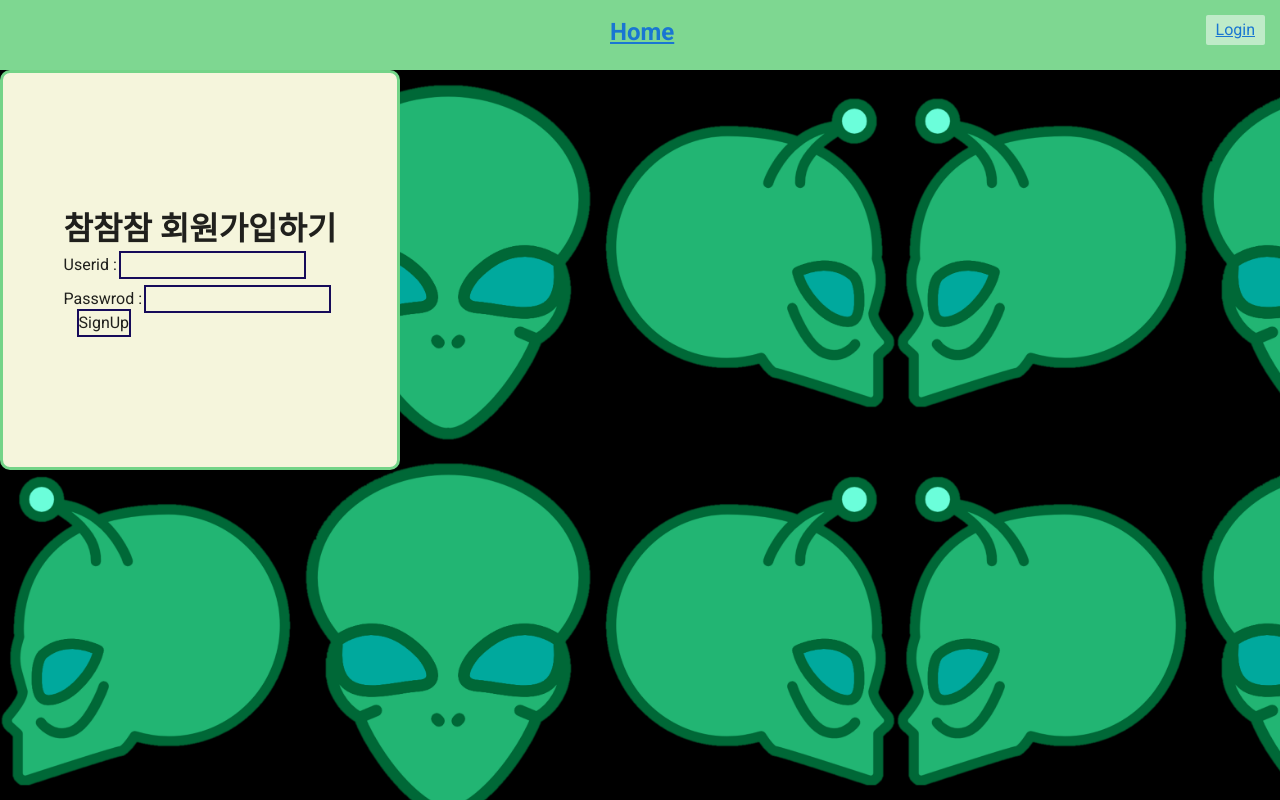
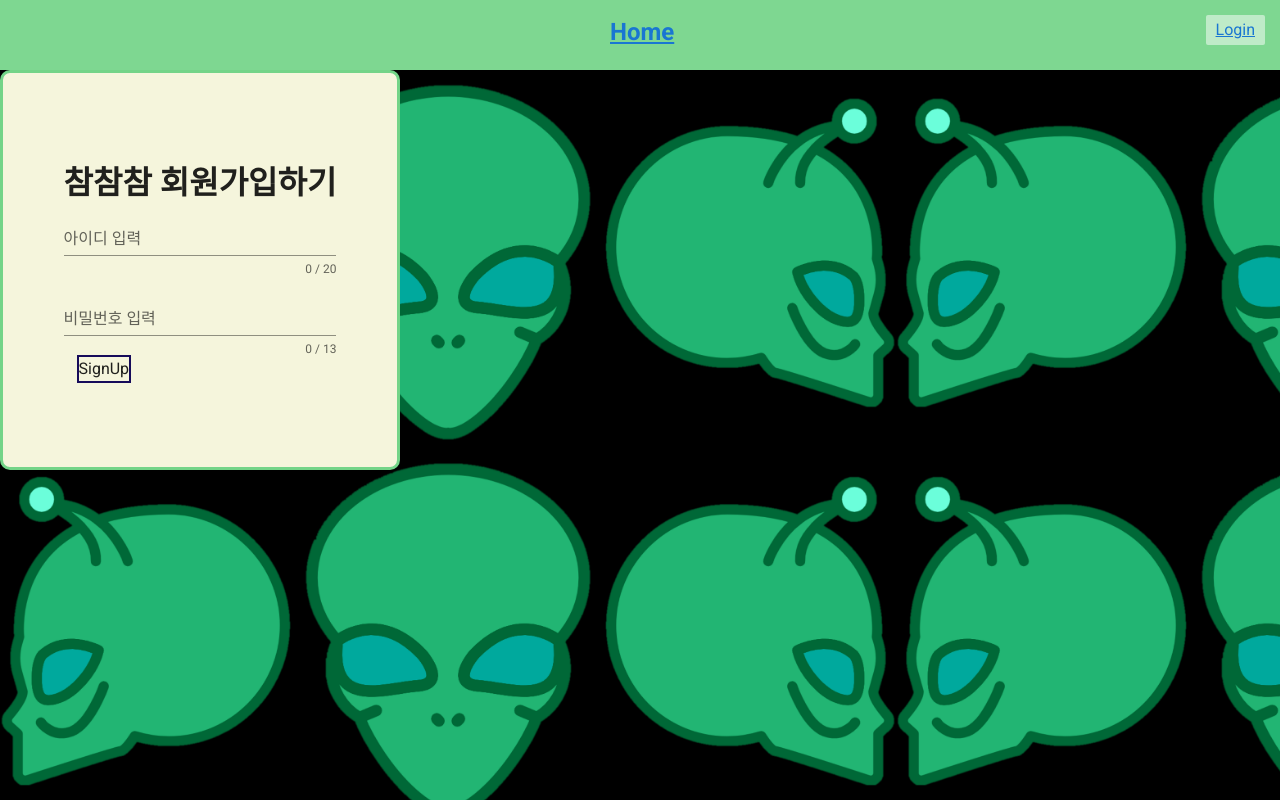
Before and after one commit to shlee9605/rpiMiniFront, a Vue app: page /signup in a window 1280 px wide. Built offline with nearby package versions, Linux system fonts and the light colour scheme.

Commit message:
signUp validation

```diff
--- a/src/main.js
+++ b/src/main.js
@@ -4,10 +4,13 @@ import App from './App.vue'
 import store from './store'
 import vuetify from './plugins/vuetify'
 
+import * as VeeValidate from 'vee-validate';
+
 new Vue({
   el: '#app',
   router,
   store,
   vuetify,
+  VeeValidate,
   render: h => h(App)
 })
--- a/src/views/SignUp.vue
+++ b/src/views/SignUp.vue
@@ -4,32 +4,36 @@
     <v-col cols="60" xs="60" sm="40" md="40" lg="40" class="ma-auto">
     <h1 class="headOne">참참참 회원가입하기</h1>
     <ValidationObserver
-    ref="signUpForm"
-    v-slot="{ handleSubmit, invalidForm, validate }">
+      ref="signUpForm"
+      v-slot="{ handleSubmit, invalidForm, validate }">
     <form @submit.prevent="handleSubmit(onSubmit)">
+      <div class = "innerDiv1">
       <ValidationProvider
-      name="아이디"
-      rules="required"
-      v-slot="{ errors }">
-      <div class = "innerDiv1">
-        <label for="userid"> Userid : </label>
-        <input class="form-control" type="text"
-          v-model="userid"
-          :error-messages="errors"/>
+        name="아이디" rules="required|userid" v-slot="{errors}">
+          <v-text-field
+            v-model="userid"
+            :counter="20"
+            :error-messages="errors"
+            label="아이디 입력"
+            required
+          ><v-icon>mdi-account</v-icon></v-text-field>
+          </ValidationProvider>
       </div>
-      </ValidationProvider>
 
+      <div class = "innerDiv2">
       <ValidationProvider
-      name="비밀번호"
-      rules="required"
-      v-slot="{ errors }">
-      <div class = "innerDiv2">
-        <label for="password">Passwrod : </label>
-        <input class="form-control" type="password"
-          v-model="password"
-          :error-messages="errors" />
+          name="비밀번호" rules="required|min:6" v-slot="{errors}">
+          <v-text-field
+            v-model="password"
+            type="password"
+            :counter="13"
+            :error-messages="errors"
+
+            label="비밀번호 입력"
+            required
+          ></v-text-field>
+          </ValidationProvider>
       </div>
-      </ValidationProvider>
       <div class = "innerDiv3">
       <button  class="btn"
        :disabled="invalidForm || !validate" type="submit"> SignUp </button>
```
